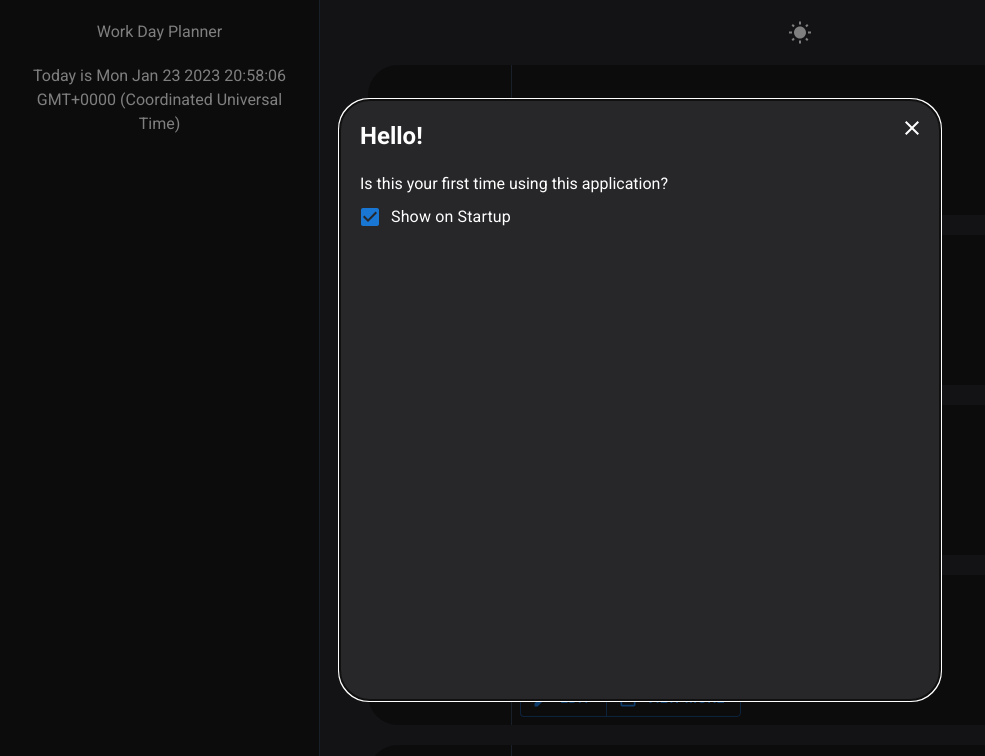
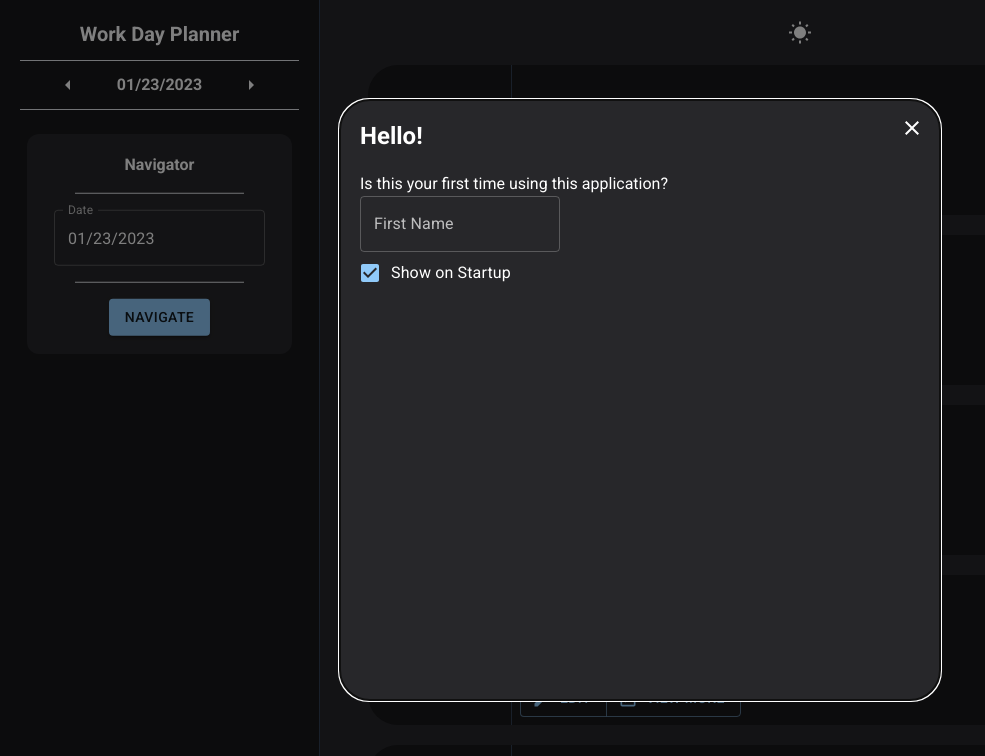
Before and after one commit to gtgtcode/work-day-scheduler, a React (Create React App) app: page / in a window 1280 px wide. Shown: the top 756 px of the page, without its empty margins (0-985 px from the left). Built offline with nearby package versions, Linux system fonts and the light colour scheme.

Commit message:
added navigator to control panel (not working yet)

```diff
--- a/src/App.js
+++ b/src/App.js
@@ -3,15 +3,25 @@ import CalendarMonthIcon from '@mui/icons-material/CalendarMonth';
 import ControlPanel from './components/ControlPanel';
 import TimeDisplay from './components/TimeDisplay';
 import CreateUser from './components/CreateUser';
+import { ThemeProvider, createTheme } from '@mui/material';
+import CssBaseline from '@mui/material/CssBaseline';
+
+const darkTheme = createTheme({
+  palette: {
+    mode: 'dark',
+  },
+});
 
 function App() {
   return (
     <main className="App">
-      <div className='grid grid-cols-4'>
-        <CreateUser />
-        <ControlPanel />
-        <TimeDisplay />
-      </div>
+      <ThemeProvider theme={darkTheme}>
+        <div className='grid grid-cols-4'>
+          <CreateUser />
+          <ControlPanel />
+          <TimeDisplay />
+        </div>
+      </ThemeProvider>
     </main>
   );
 }
--- a/src/components/ControlPanel.js
+++ b/src/components/ControlPanel.js
@@ -1,15 +1,16 @@
 import dayjs from 'dayjs';
 import { useState } from 'react';
+import DateControl from './DateControl';
 
 export default function ControlPanel() {
-    console.log(dayjs().$d)
-    const [date, setDate] = useState(dayjs().$d.toString())
+    console.log(dayjs())
+    const [date, setDate] = useState(dayjs().toString())
 
 
     return (
       <section className="p-5 h-screen border-r border-slate-700 text-center bg-zinc-900 mt-0">
-        <h1>Work Day Planner</h1>
-        <p className='mt-5'>Today is {date}</p>
+        <h1 className='text-xl font-bold'>Work Day Planner</h1>
+        <DateControl />
       </section>
     );
 }
--- a/src/components/CreateUser.js
+++ b/src/components/CreateUser.js
@@ -1,5 +1,5 @@
 import React from "react";
-import { Box, IconButton, Checkbox, FormControlLabel, FormGroup, Modal } from "@mui/material";
+import { Box, IconButton, Checkbox, FormControlLabel, FormGroup, Modal, TextField } from "@mui/material";
 import { Close } from "@mui/icons-material";
 
 export default function CreateUser() {
@@ -17,6 +17,7 @@ export default function CreateUser() {
                         <h1 className="text-2xl font-bold">Hello!</h1>
                         <p className="pt-5">Is this your first time using this application?</p>
                         <FormGroup>
+                            <TextField className="w-[200px] !border-white" id="outlined-basic" label="First Name" variant="outlined" />
                             <FormControlLabel control={<Checkbox defaultChecked />} label="Show on Startup" />
                         </FormGroup>
                     </Box>
--- /dev/null
+++ b/src/components/DateControl.js
@@ -0,0 +1,51 @@
+import React from "react";
+import dayjs from "dayjs";
+import TimeDisplay from "./TimeDisplay";
+import { Button, IconButton, Box, FormControl, InputLabel, Select, MenuItem, TextField } from "@mui/material";
+import { AdapterDayjs } from '@mui/x-date-pickers/AdapterDayjs';
+import { LocalizationProvider, DatePicker } from '@mui/x-date-pickers';
+import { ArrowLeft, ArrowRight } from "@mui/icons-material";
+
+export default function DateControl() {
+    const currentDate = dayjs().format('MM/DD/YYYY');
+
+    const [dateSelected, setDate] = React.useState(dayjs());
+
+    console.log(currentDate)
+
+    return (
+        <div className="date-control-container">
+            <div id="daily-control-container" className="mt-3 p-3 border-t border-b font-bold relative">
+                <IconButton aria-label="left-arrow" className="!color-white !absolute left-[10%] top-1/2 -translate-y-1/2">
+                    <ArrowLeft className="white-icon"/>
+                </IconButton>
+                {currentDate}
+                <IconButton aria-label="right-arrow" className="!color-white !absolute right-[10%] top-1/2 -translate-y-1/2">
+                    <ArrowRight className="white-icon"/>
+                </IconButton>
+            </div>
+            <Box id="navigator-container" className="mx-auto w-[95%] h-[220px] bg-zinc-800 mt-6 rounded-xl relative">
+                <div class="!absolute left-1/2 top-1/2 -translate-x-1/2 -translate-y-1/2 w-[80%]">
+                    <p id="navigator-header" className="pb-4 font-bold">
+                        Navigator
+                    </p>
+                    <div id="navigator-divider" className="w-[80%] border-b mx-auto mb-4"></div>
+                    <div id="navigator-content">
+                    <LocalizationProvider dateAdapter={AdapterDayjs}>
+                        <DatePicker
+                            label="Date"
+                            value={dateSelected}
+                            onChange={(newValue) => {
+                            setDate(newValue);
+                            }}
+                            renderInput={(params) => <TextField {...params} />}
+                        />
+                    </LocalizationProvider>
+                    </div>
+                    <div id="navigator-divider" className="w-[80%] border-b mx-auto mb-4 mt-4"></div>
+                    <Button variant="contained" id="navigate-button" className="m-4">Navigate</Button>
+                </div>
+            </Box>
+        </div>
+    )
+}
--- a/src/index.css
+++ b/src/index.css
@@ -7,3 +7,7 @@ body {
   color: white;
   font-family: 'Roboto', sans-serif;
 }
+
+.white-icon {
+  color: white !important;
+}
```
Also changed, not shown: 1 other file (tests, documents, lock files or other folders).
